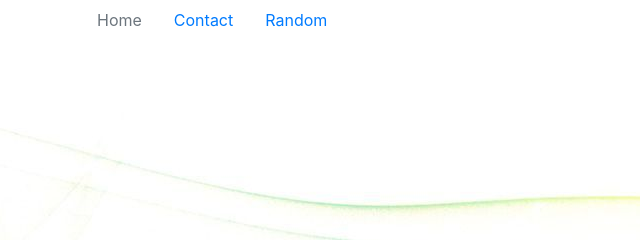
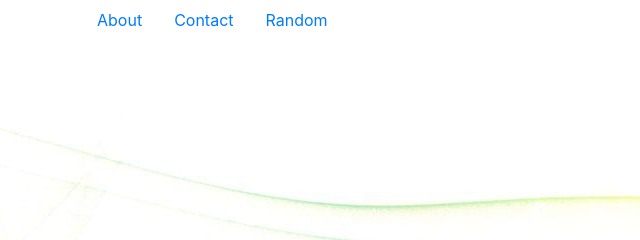
Before and after one commit to elisacolaiacomo/elisacolaiacomo.github.io, a plain HTML site: page website2/index.html in a window 1280 px wide. Shown: the top 240 px of the page, 4-644 px from the left. Drawn offline with nearby package versions, Linux system fonts and the light colour scheme.

Commit message:
Add files via upload

```diff
--- a/website2/index.html
+++ b/website2/index.html
@@ -9,7 +9,7 @@
 	<body>
 	<div class="container">
 			<nav class="nav">
-				<a class="nav-link disabled" href="about.html">Home</a>
+				<a class="nav-link" href="about.html">About</a>
 				<a class="nav-link" href="contact.html">Contact</a>
 				<a class="nav-link" href="random.html">Random</a>
 		    </nav>
```
Also changed, not shown: website2/about.html (+1 -1 lines).
